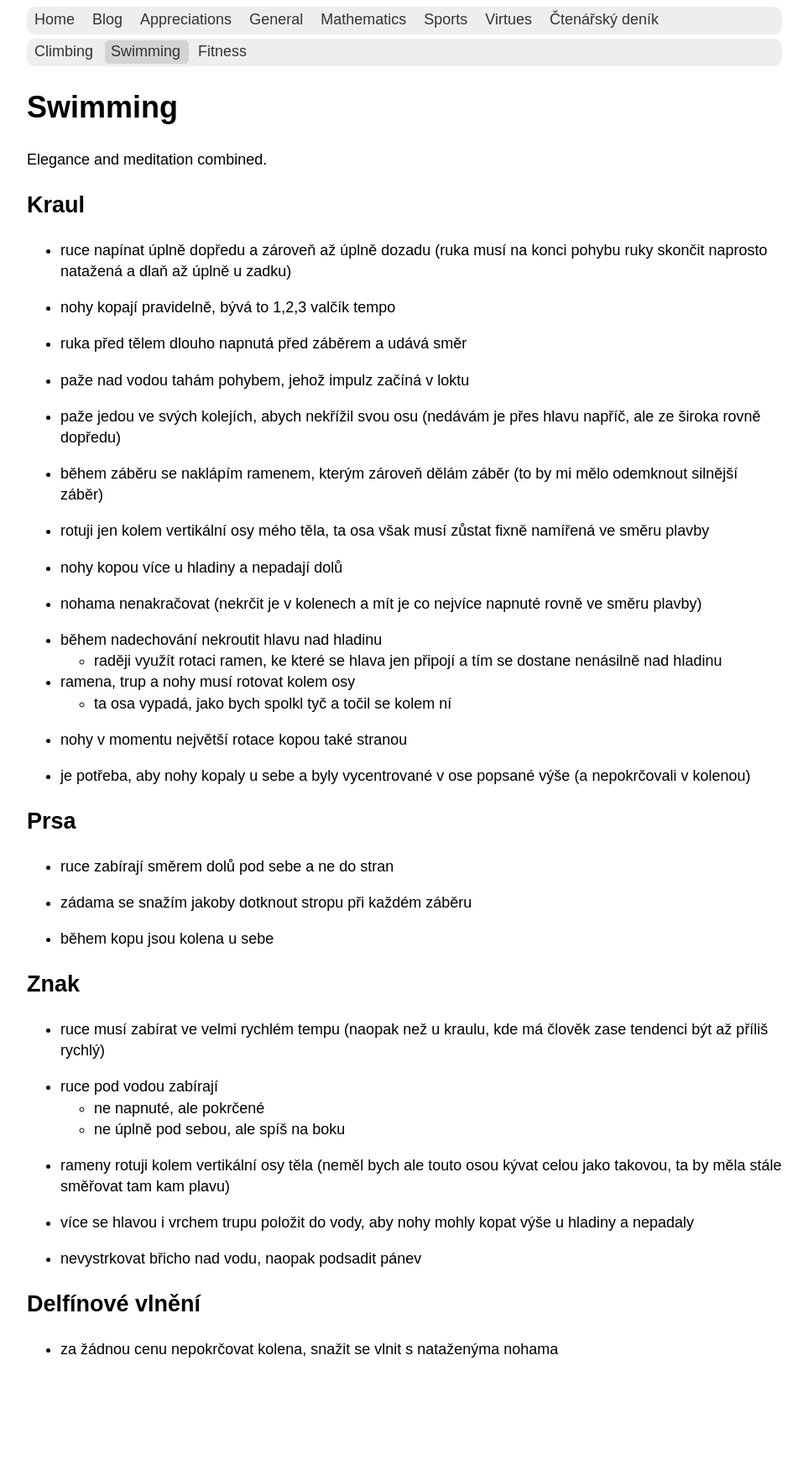
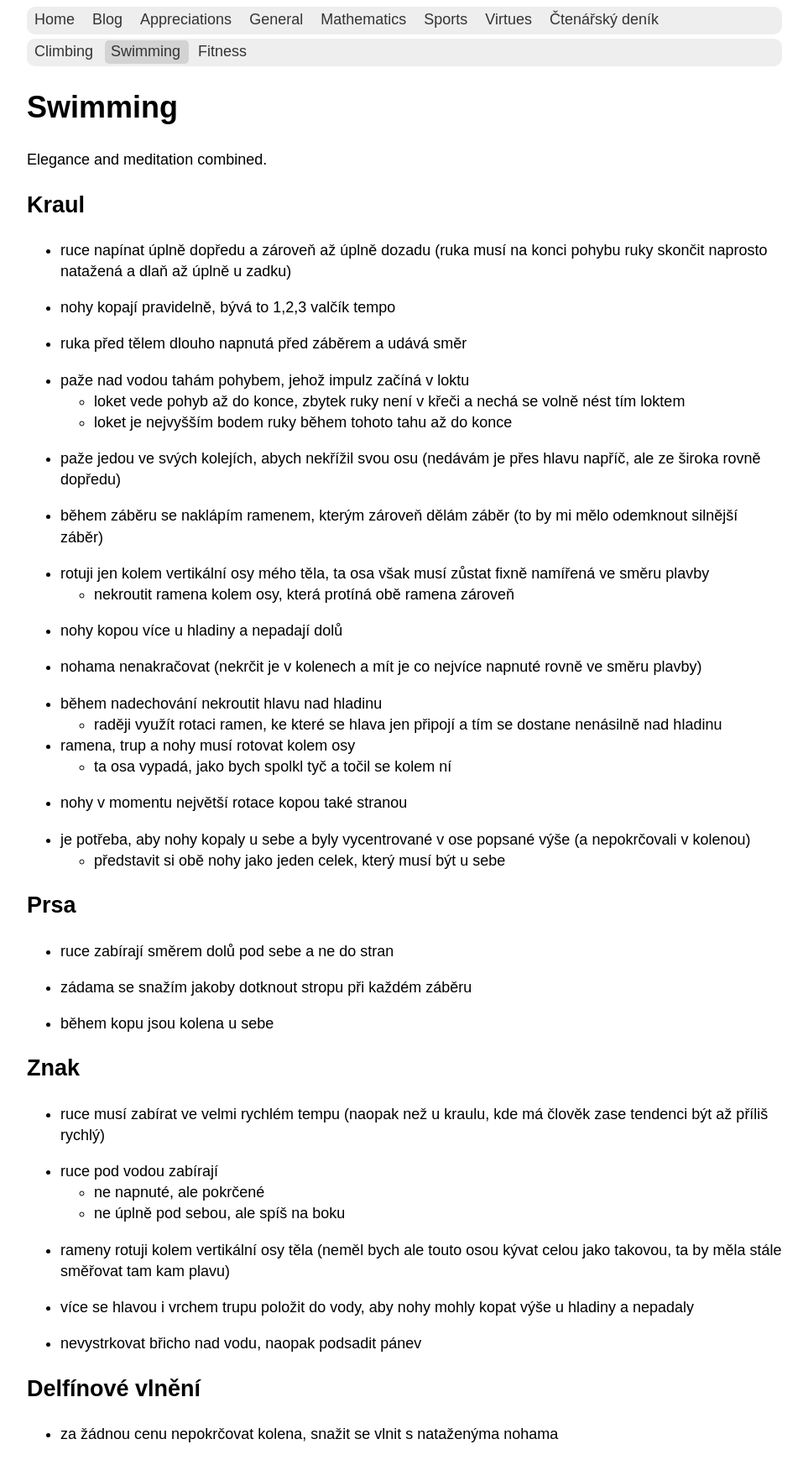
Before and after one commit to hartmaj2/hartmaj2.github.io, a Jekyll site: the page built from sections/sports/swimming.md, in a window 1280 px wide. Shown: the whole page at 84% size, without its empty margins (158-1121 px from the left). Built offline with Jekyll 4.4.1, drawn with Linux system fonts in a browser that asks for light colours; before the commit the page ends 1638 px from its top, so only the background shows below that.

Commit message:
Update swimming

```diff
--- a/sections/sports/swimming.md
+++ b/sections/sports/swimming.md
@@ -20,12 +20,15 @@ Elegance and meditation combined.
 - ruka před tělem dlouho napnutá před záběrem a udává směr
 
 - paže nad vodou tahám pohybem, jehož impulz začíná v loktu
+  - loket vede pohyb až do konce, zbytek ruky není v křeči a nechá se volně nést tím loktem
+  - loket je nejvyšším bodem ruky během tohoto tahu až do konce
 
 - paže jedou ve svých kolejích, abych nekřížil svou osu (nedávám je přes hlavu napříč, ale ze široka rovně dopředu)
 
 - během záběru se naklápím ramenem, kterým zároveň dělám záběr (to by mi mělo odemknout silnější záběr)
 
 - rotuji jen kolem vertikální osy mého těla, ta osa však musí zůstat fixně namířená ve směru plavby
+  - nekroutit ramena kolem osy, která protíná obě ramena zároveň
 
 - nohy kopou více u hladiny a nepadají dolů
 
@@ -40,6 +43,7 @@ Elegance and meditation combined.
 - nohy v momentu největší rotace kopou také stranou
 
 - je potřeba, aby nohy kopaly u sebe a byly vycentrované v ose popsané výše (a nepokrčovali v kolenou)
+  - představit si obě nohy jako jeden celek, který musí být u sebe
 
 ## Prsa
 
```
